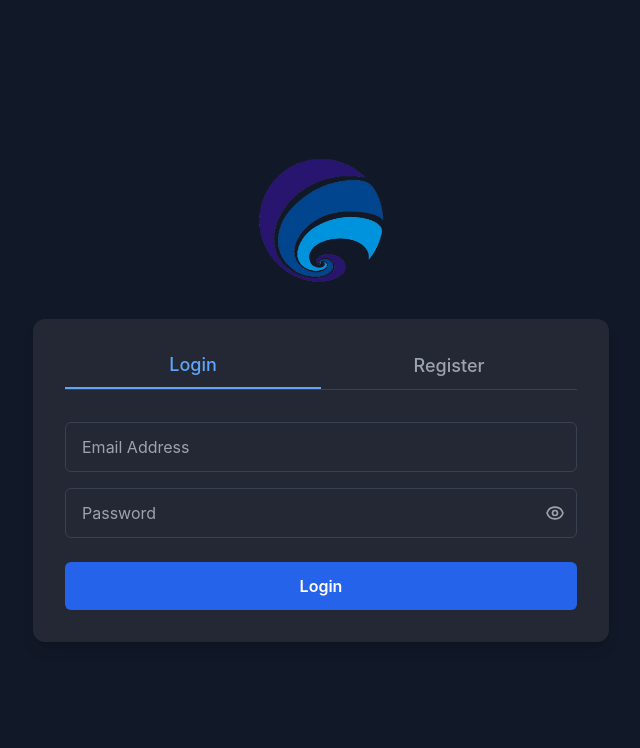
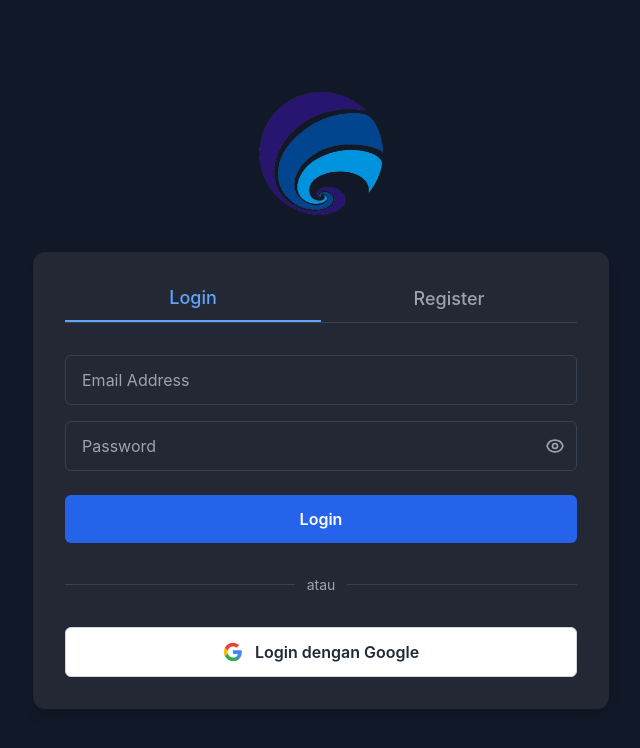
Before and after one commit to DAFAAHMADFAHRISI/Silang-Frontend, a React (Create React App) app: page /Login in a window 1280 px wide. Shown: the top 748 px of the page, without its empty margins (319-959 px from the left). Built offline with nearby package versions, Linux system fonts and the light colour scheme.

Commit message:
sso-gmail

```diff
--- a/src/App.tsx
+++ b/src/App.tsx
@@ -48,6 +48,7 @@ import DetailRekap from './Page/Guru/Rekap/Detail/Detail';
 import ChatMentor from './Page/Mentor/Chat/Chat';
 import ChatGuru from './Page/Guru/Chat/Chat';
 
+
 import './App.css';
 
 function App() {
@@ -81,19 +82,18 @@ function App() {
         <Route path='/guru/tugas' element={<Layout><DataTugasGuru /></Layout>} />
         <Route path='/guru/absensi' element={<Layout><DataAbsensiGuru /></Layout>} />
         <Route path='/guru/rekap' element={<Layout><DataRekapGuru /></Layout>} />
-        <Route path='/guru/chat' element={<Layout><ChatGuru /></Layout>} />
-
-        {/* Guru Detail Routes */}
         <Route path='/guru/tugas/detail/:id' element={<Layout><DetailTugas /></Layout>} />
         <Route path='/guru/absensi/detail/:id' element={<Layout><DetailAbsensi /></Layout>} />
         <Route path='/guru/rekap/detail/:id' element={<Layout><DetailRekap /></Layout>} />
+        <Route path='/guru/chat' element={<Layout><ChatGuru /></Layout>} />
 
+        {/* SuperAdmin Routes */}
+        <Route path='/Institusi' element={<Layout><Institusi /></Layout>} />
+        <Route path='/Institusi/tambah' element={<Layout><TambahInstitusi /></Layout>} />
+        <Route path='/Institusi/edit/:id' element={<Layout><EditInstitusi /></Layout>} />
         <Route path='/UserManagement' element={<Layout><UserManagement /></Layout>} />
         <Route path='/UserManagement/tambah' element={<Layout><TambahUser /></Layout>} />
         <Route path='/UserManagement/edit/:id' element={<Layout><EditUser /></Layout>} />
-        <Route path='/Institusi' element={<Layout><Institusi /></Layout>} />
-        <Route path='/Institusi/tambah' element={<Layout><TambahInstitusi /></Layout>} />
-        <Route path='/Institusi/edit/:id' element={<Layout><EditInstitusi /></Layout>} />
         <Route path='/DataTugas' element={<Layout><DataTugas /></Layout>} />
         <Route path='/DataJadwal' element={<Layout><DataJadwal /></Layout>} />
         <Route path='/DataJadwal/tambah' element={<Layout><TambahJadwal /></Layout>} />
@@ -107,8 +107,6 @@ function App() {
         <Route path='/DataGuruSiswa/edit/:id' element={<Layout><EditGuruSiswa /></Layout>} />
         <Route path='/DataGuruSiswa/detail/:id' element={<Layout><DetailGuruSiswa /></Layout>} />
         <Route path='/DataRekap' element={<Layout><DataRekap /></Layout>} />
-        <Route path='/DataAbsensiMentor' element={<Layout><DataAbsensiMentor /></Layout>} />
-        <Route path='/DataRekapMentor' element={<Layout><DataRekapMentor /></Layout>} />
       </Routes>
     </Router>
   );
--- a/src/Page/Login.tsx
+++ b/src/Page/Login.tsx
@@ -1,9 +1,10 @@
-import React, { useState } from 'react';
-import { useNavigate } from 'react-router-dom';
+import React, { useState, useEffect } from 'react';
+import { useNavigate, useSearchParams } from 'react-router-dom';
 
 const Login: React.FC = () => {
   const [activeTab, setActiveTab] = useState<'login' | 'register'>('login');
   const navigate = useNavigate();
+  const [searchParams] = useSearchParams();
   const [form, setForm] = useState({
     email: '',
     password: '',
@@ -12,8 +13,27 @@ const Login: React.FC = () => {
   const [error, setError] = useState<string | null>(null);
   const [showPassword, setShowPassword] = useState(false);
 
+  // Check for Google OAuth errors on component mount
+  useEffect(() => {
+    const errorParam = searchParams.get('error');
+    if (errorParam) {
+      if (errorParam === 'google_auth_failed') {
+        setError('Login Google gagal. Silakan coba lagi.');
+      } else if (errorParam === 'callback_failed') {
+        setError('Terjadi kesalahan saat memproses login Google.');
+      } else {
+        setError('Terjadi kesalahan saat login.');
+      }
+    }
+  }, [searchParams]);
+
   const handleChange = (e: React.ChangeEvent<HTMLInputElement>) => {
     setForm({ ...form, [e.target.name]: e.target.value });
+  };
+
+  const handleGoogleLogin = () => {
+    // Redirect user ke Google OAuth sesuai dokumentasi
+    window.location.href = 'http://localhost:3000/API/auth/google';
   };
 
   const handleSubmit = async (e: React.FormEvent) => {
@@ -26,7 +46,7 @@ const Login: React.FC = () => {
     payload.append('password', form.password);
 
     try {
-      const res = await fetch('http://localhost:3000/api/login', {
+      const res = await fetch('http://localhost:3000/api/auth/login', {
         method: 'POST',
         headers: {
           'Content-Type': 'application/x-www-form-urlencoded',
@@ -145,6 +165,28 @@ const Login: React.FC = () => {
             >
               {loading ? 'Logging in...' : 'Login'}
             </button>
+
+            {/* Divider */}
+            <div className="flex items-center my-4">
+              <div className="flex-1 border-t border-gray-700"></div>
+              <span className="px-3 text-gray-400 text-sm">atau</span>
+              <div className="flex-1 border-t border-gray-700"></div>
+            </div>
+
+            {/* Google Login Button */}
+            <button
+              type="button"
+              onClick={handleGoogleLogin}
+              className="flex items-center justify-center gap-3 bg-white hover:bg-gray-100 text-gray-800 font-semibold py-2 lg:py-3 px-4 rounded-md transition-colors duration-200 text-sm lg:text-base border border-gray-300"
+            >
+              <svg className="w-5 h-5" viewBox="0 0 24 24">
+                <path fill="#4285F4" d="M22.56 12.25c0-.78-.07-1.53-.2-2.25H12v4.26h5.92c-.26 1.37-1.04 2.53-2.21 3.31v2.77h3.57c2.08-1.92 3.28-4.74 3.28-8.09z"/>
+                <path fill="#34A853" d="M12 23c2.97 0 5.46-.98 7.28-2.66l-3.57-2.77c-.98.66-2.23 1.06-3.71 1.06-2.86 0-5.29-1.93-6.16-4.53H2.18v2.84C3.99 20.53 7.7 23 12 23z"/>
+                <path fill="#FBBC05" d="M5.84 14.09c-.22-.66-.35-1.36-.35-2.09s.13-1.43.35-2.09V7.07H2.18C1.43 8.55 1 10.22 1 12s.43 3.45 1.18 4.93l2.85-2.22.81-.62z"/>
+                <path fill="#EA4335" d="M12 5.38c1.62 0 3.06.56 4.21 1.64l3.15-3.15C17.45 2.09 14.97 1 12 1 7.7 1 3.99 3.47 2.18 7.07l3.66 2.84c.87-2.6 3.3-4.53 6.16-4.53z"/>
+              </svg>
+              Login dengan Google
+            </button>
           </form>
         )}
         {/* Register Form Placeholder */}
--- a/src/Page/Siswa/Profile.tsx
+++ b/src/Page/Siswa/Profile.tsx
@@ -83,7 +83,7 @@ const Profile: React.FC = () => {
         throw new Error('Token tidak ditemukan. Silakan login ulang.');
       }
 
-      const response = await fetch('http://localhost:3000/api/profile', {
+      const response = await fetch('http://localhost:3000/api/auth/profile', {
         method: 'GET',
         headers: {
           'Content-Type': 'application/json',
@@ -128,7 +128,7 @@ const Profile: React.FC = () => {
         throw new Error('Token tidak ditemukan. Silakan login ulang.');
       }
 
-      const response = await fetch('http://localhost:3000/api/profile/picture', {
+      const response = await fetch('http://localhost:3000/api/auth/profile/picture', {
         method: 'GET',
         headers: {
           'Content-Type': 'application/json',
@@ -296,7 +296,7 @@ const Profile: React.FC = () => {
       const formData = new FormData();
       formData.append('foto_profile', file);
 
-      const response = await fetch('http://localhost:3000/api/profile/picture/update', {
+      const response = await fetch('http://localhost:3000/api/auth/profile/picture/update', {
         method: 'PATCH',
         headers: {
           'Authorization': `Bearer ${token}`,
@@ -541,7 +541,7 @@ const Profile: React.FC = () => {
       formData.append('newPassword', passwordData.newPassword);
       formData.append('confirmNewPassword', passwordData.confirmNewPassword);
 
-      const response = await fetch('http://localhost:3000/api/profile/password', {
+      const response = await fetch('http://localhost:3000/api/auth/profile/password', {
         method: 'PATCH',
         headers: {
           'Content-Type': 'application/x-www-form-urlencoded',
```
